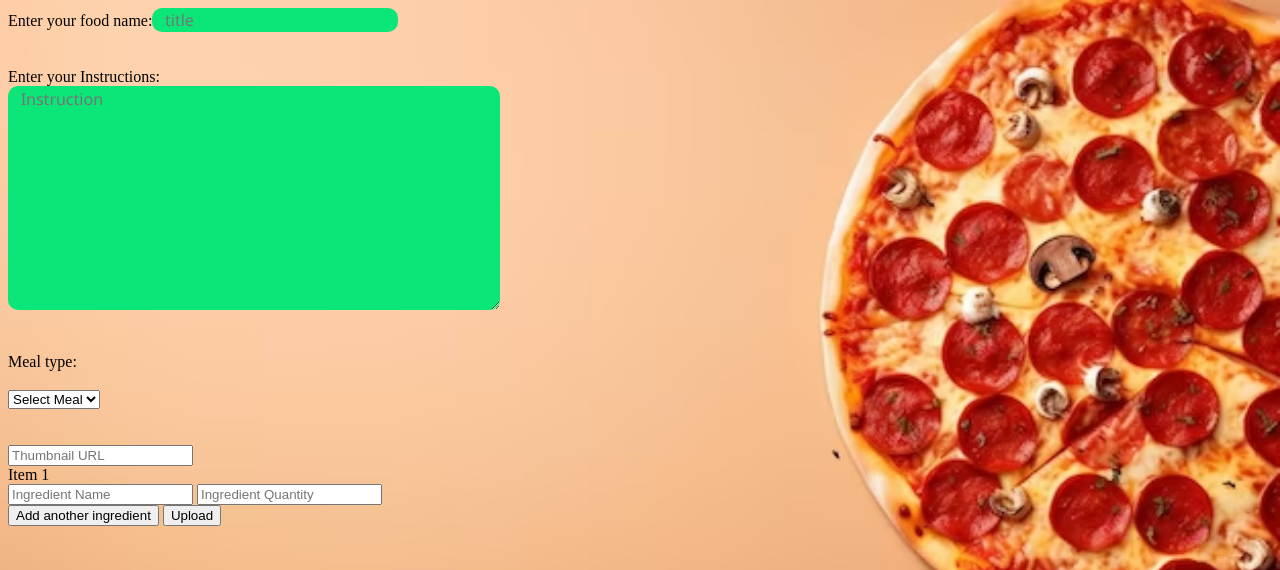
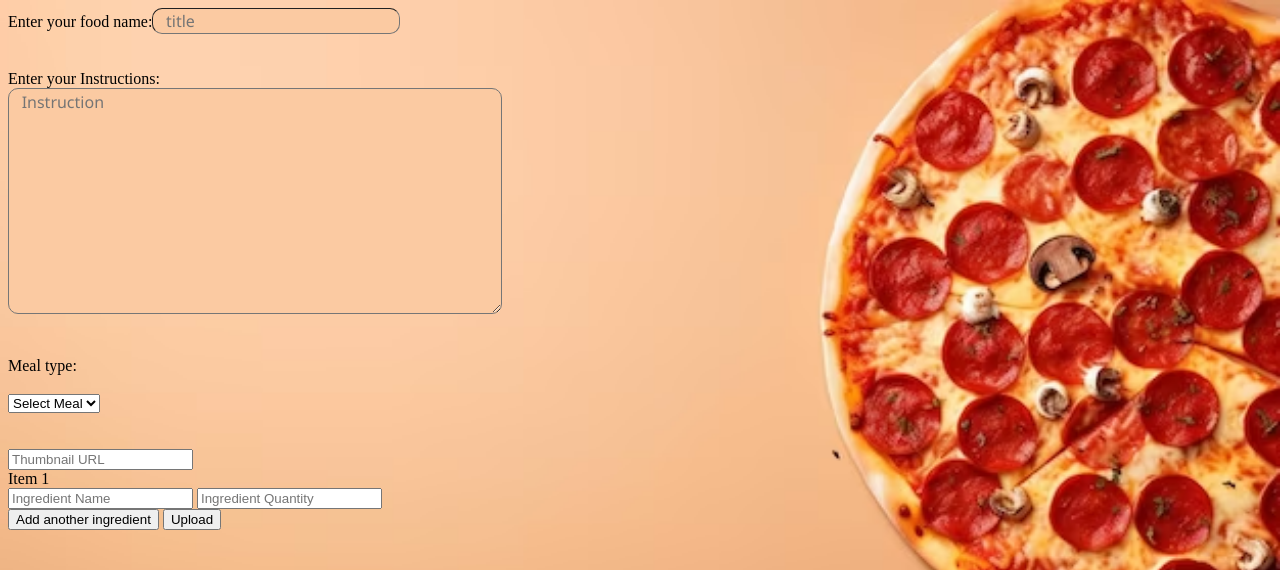
Before and after one commit to sravan1946/bytebash, a Flask app: page /upload in a window 1280 px wide. Shown: the top 570 px of the page. Run offline with Flask 3, Linux system fonts and the light colour scheme.

Commit message:
new color

```diff
--- a/static/style.css
+++ b/static/style.css
@@ -94,22 +94,21 @@ margin-top:5px;
 
 
 .title-textbox {
-    background-color: #0ae678;
+    background-color: #fbcaa2;
     color: #000000;
     font-family:'Segoe UI', Tahoma, Geneva, Verdana, sans-serif;
     font-size: medium;
     border-radius: 10px;
-    border: none;
+
     border-width: 1px;
     padding-left: 1%;
 }
 .instruction-textbox {
-    background-color: #0ae678;
+    background-color: #fbcaa2;
     color: #000000;
     font-family:'Segoe UI', Tahoma, Geneva, Verdana, sans-serif;
     font-size: medium;
     border-radius: 10px;
-    border: none;
     border-width: 1px;
     padding-left: 1%;
 }
```
